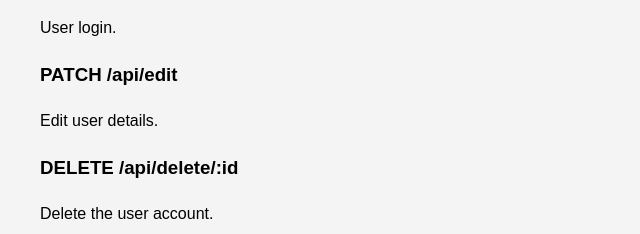
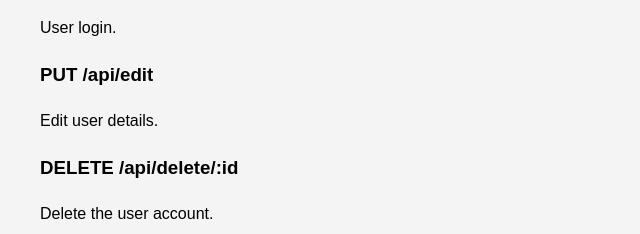
Before and after one commit to ADKANK/User_Management_Intellectworks, a website: page public/index.html in a window 1280 px wide. Shown: the part 420-654 px from the top of the page, 0-640 px from the left. Drawn offline with Linux system fonts and the light colour scheme.

Commit message:
Minor bug fixes

```diff
--- a/public/index.html
+++ b/public/index.html
@@ -62,7 +62,7 @@
             <p>User login.</p>
         </li>
         <li>
-            <h3>PATCH /api/edit</h3>
+            <h3>PUT /api/edit</h3>
             <p>Edit user details.</p>
         </li>
         <li>
```
Also changed, not shown: public/images/edit_user.png (added), readme.md.
